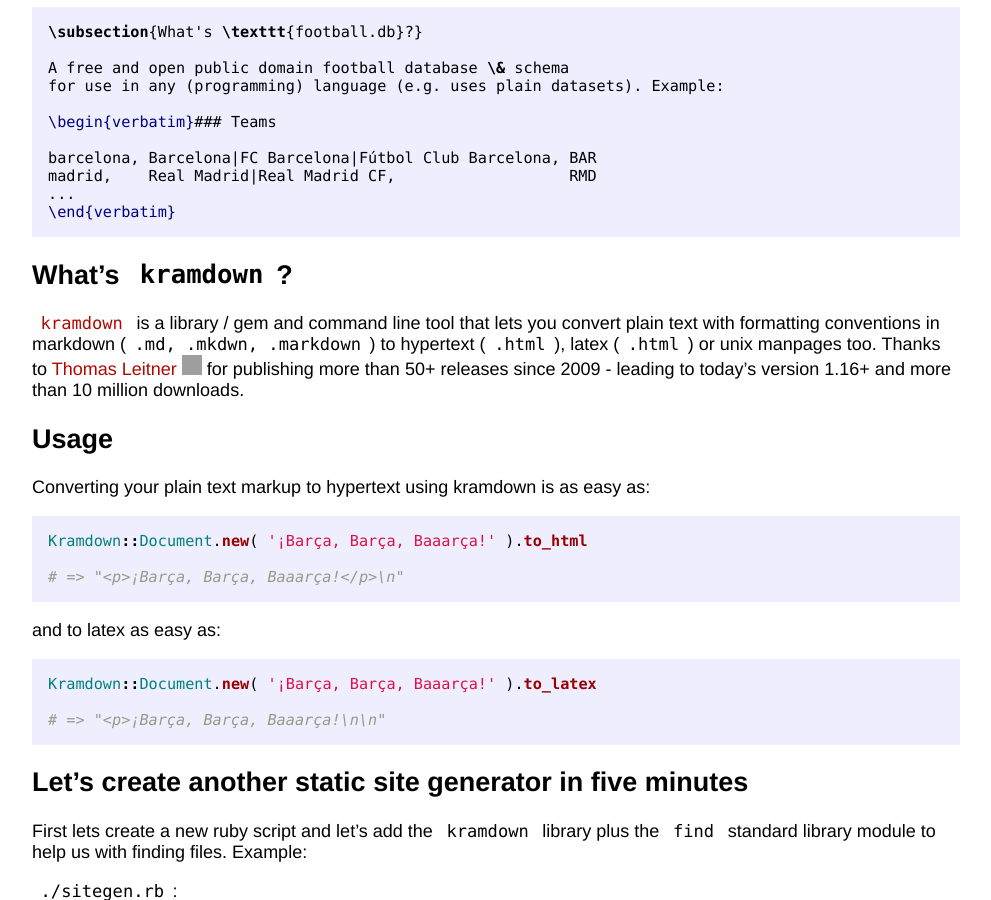
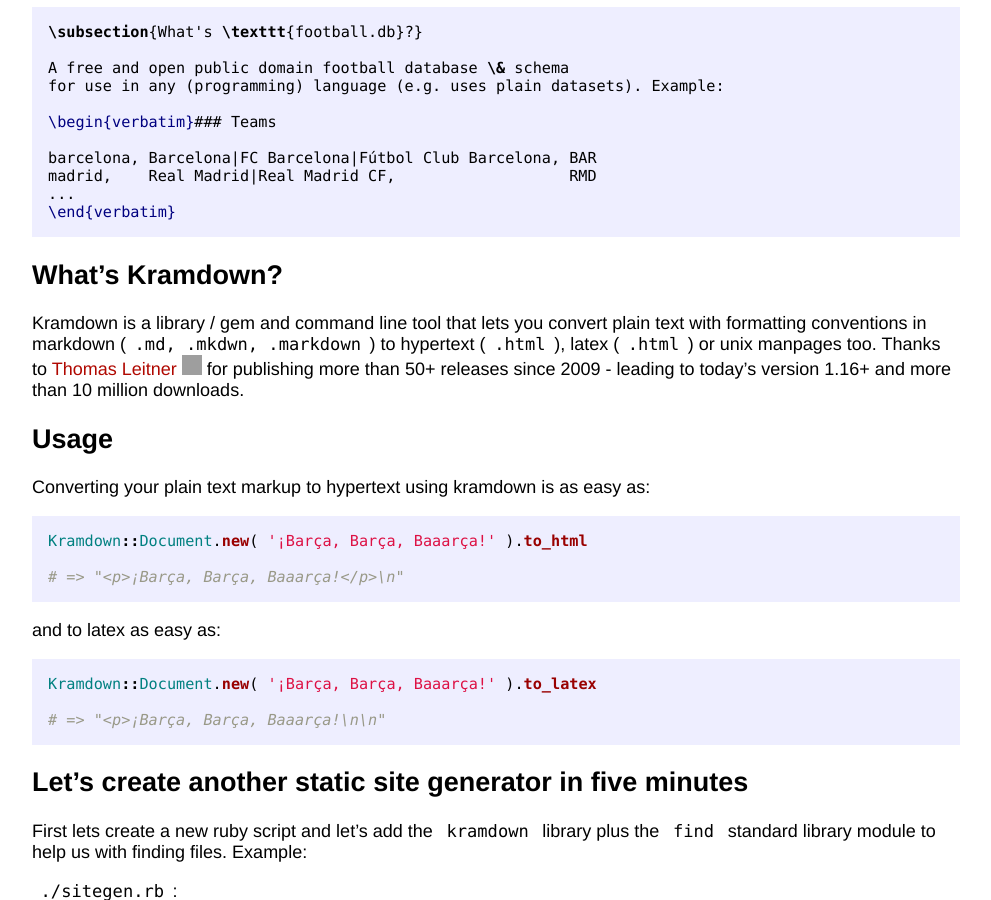
Before and after one commit to wongatron/calendar, a Jekyll site: the page built from 15-kramdown.md, in a window 1280 px wide and 900 px high, scrolled down 1258 px. Shown: the whole window, without its empty margins (144-1135 px from the left). Built offline with Jekyll 4.4.1, drawn with Linux system fonts in a browser that asks for light colours; our own code applies the rules of GitHub Pages for plain Markdown files; part of the change alters nothing that is shown; grey boxes are pictures that could not be loaded.

````diff
--- a/15-kramdown.md
+++ b/15-kramdown.md
@@ -69,9 +69,9 @@ madrid,    Real Madrid|Real Madrid CF,                   RMD
 ```
 
 
-## What's `kramdown`?
+## What's Kramdown?
 
-[`kramdown`](https://github.com/gettalong/kramdown) is a library / gem and command line tool
+Kramdown is a library / gem and command line tool
 that lets you convert plain text with formatting conventions in markdown (`.md, .mkdwn, .markdown`) to hypertext (`.html`), latex (`.html`) or unix manpages too.
 Thanks to [Thomas Leitner](https://rubygems.org/profiles/gettalong) {% avatar gettalong size=20 %}
 for publishing more than 50+ releases since 2009 - leading to today's version 1.16+
````
